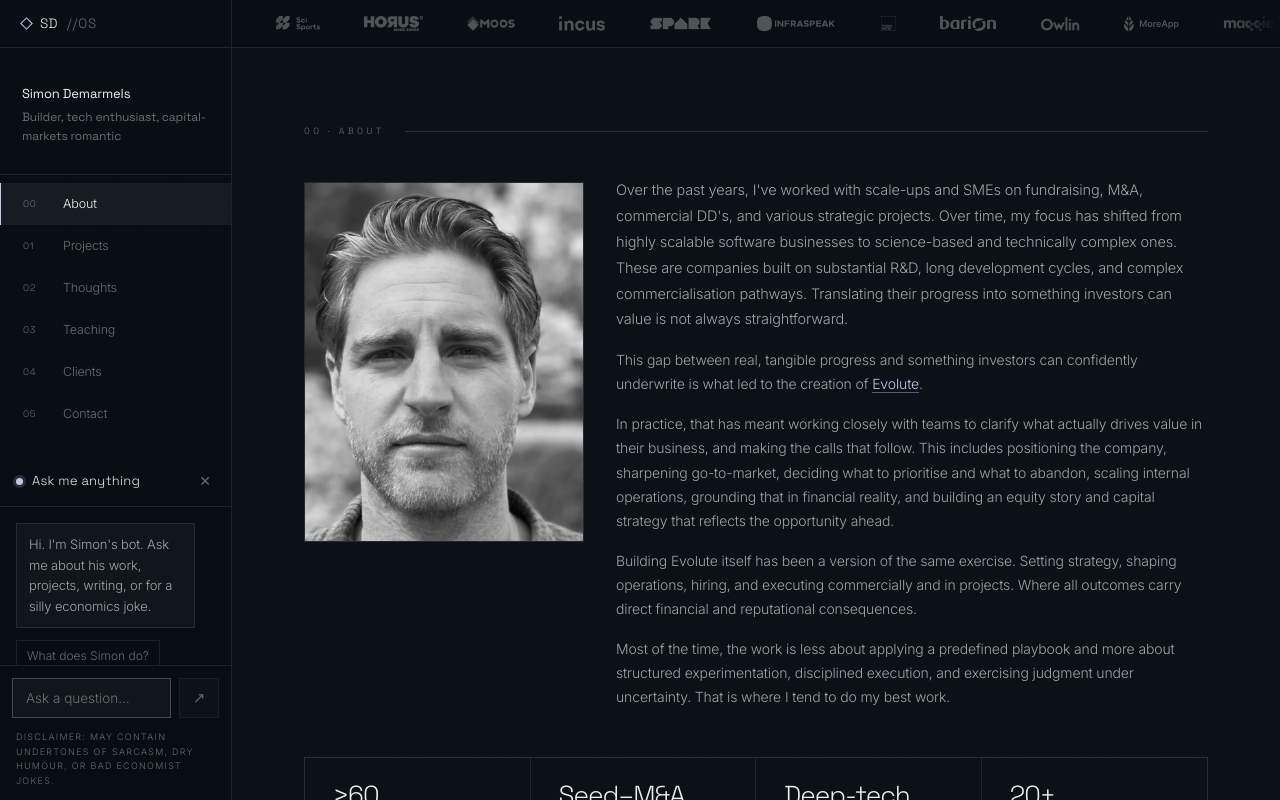
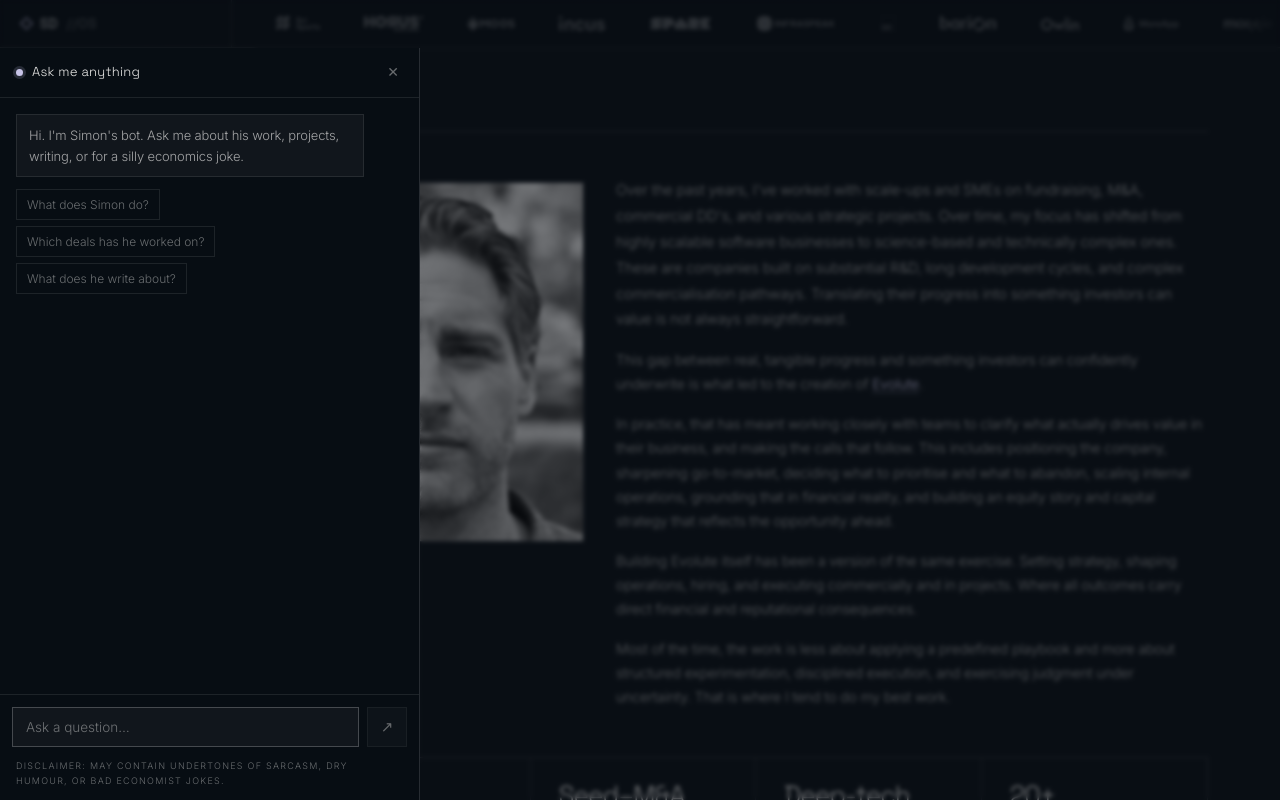
Before and after one commit to SD4444/My-website, a Next.js app: page / in a window 1280 px wide. Both pictures are taken after a click on the button "Ask me anything". Shown: the top 800 px of the page. Built offline with nearby package versions, Linux system fonts and the light colour scheme.

Commit message:
Bot popout: full-height drawer + dim backdrop; add Strategic Finance tag
Co-Authored-By: Claude Opus 4.8 <noreply@anthropic.com>

```diff
--- a/src/app/AskBot.tsx
+++ b/src/app/AskBot.tsx
@@ -11,24 +11,8 @@ export default function AskBot({ open, onClose }: { open: boolean; onClose: () =
   const [messages, setMessages] = useState<Msg[]>([]);
   const [input, setInput] = useState('');
   const [busy, setBusy] = useState(false);
-  const [panelTop, setPanelTop] = useState<number | null>(null);
   const logRef = useRef<HTMLDivElement>(null);
   const inputRef = useRef<HTMLInputElement>(null);
-
-  // Anchor the panel just below the last nav link ("Contact"), with breathing
-  // room, so it tucks under the navigation instead of covering it.
-  useEffect(() => {
-    if (!open) return;
-    const measure = () => {
-      if (window.innerWidth <= 720) { setPanelTop(null); return; }
-      const links = document.querySelectorAll('.sidebar nav a');
-      const last = links[links.length - 1] as HTMLElement | undefined;
-      setPanelTop(last ? Math.round(last.getBoundingClientRect().bottom + 22) : null);
-    };
-    measure();
-    window.addEventListener('resize', measure);
-    return () => window.removeEventListener('resize', measure);
-  }, [open]);
 
   useEffect(() => {
     if (logRef.current) logRef.current.scrollTop = logRef.current.scrollHeight;
@@ -92,12 +76,9 @@ export default function AskBot({ open, onClose }: { open: boolean; onClose: () =
   if (!open) return null;
 
   return (
-    <div
-      className="askbot-panel"
-      role="dialog"
-      aria-label="Site assistant"
-      style={panelTop != null ? ({ ['--askbot-top']: `${panelTop}px` } as React.CSSProperties) : undefined}
-    >
+    <>
+      <div className="askbot-backdrop" onClick={onClose} aria-hidden="true" />
+      <div className="askbot-panel" role="dialog" aria-label="Site assistant">
       <div className="askbot-head">
         <span className="askbot-dot" />
         <span>Ask me anything</span>
@@ -137,8 +118,9 @@ export default function AskBot({ open, onClose }: { open: boolean; onClose: () =
         />
         <button className="askbot-send" type="submit" disabled={busy || !input.trim()}>↗</button>
       </form>
-      <div className="askbot-foot">Disclaimer: may contain undertones of sarcasm, dry humour, or bad economist jokes.</div>
-    </div>
+        <div className="askbot-foot">Disclaimer: may contain undertones of sarcasm, dry humour, or bad economist jokes.</div>
+      </div>
+    </>
   );
 }
 
--- a/src/app/globals.css
+++ b/src/app/globals.css
@@ -312,11 +312,16 @@ textarea { min-height: 120px; resize: vertical; }
 .sidebar-ask:hover { background: var(--accent); color: #0A1016; }
 .sidebar-ask-dot { width: 6px; height: 6px; border-radius: 50%; background: currentColor; flex-shrink: 0; animation: askbotDot 2.4s ease-in-out infinite; }
 @keyframes askbotDot { 0%, 100% { opacity: 1; } 50% { opacity: .4; } }
+.askbot-backdrop {
+  position: fixed; inset: 0; z-index: 1000;
+  background: rgba(8,12,18,.5); backdrop-filter: blur(2px);
+  animation: fadeIn .18s ease;
+}
 .askbot-panel {
-  position: fixed; left: 0; top: var(--askbot-top, var(--header-h)); bottom: 0; z-index: 1001;
-  width: var(--nav-w);
+  position: fixed; left: 0; top: var(--header-h); bottom: 0; z-index: 1001;
+  width: 420px; max-width: calc(100vw - 24px);
   display: flex; flex-direction: column;
-  background: var(--bg-nav); border-right: 1px solid var(--border);
+  background: var(--bg-nav); border-right: 1px solid var(--border-md);
   animation: slideUp .22s ease;
 }
 .askbot-head {
--- a/src/app/page.tsx
+++ b/src/app/page.tsx
@@ -619,7 +619,7 @@ export default function Home() {
           </div>
 
           <div className="tag-row">
-            {['Strategy & Operations', 'GTM Strategy', 'Cross-functional Execution', 'M&A', 'Fundraising', 'Corporate Strategy', 'Capital Strategy', 'Management Advisory', 'Shareholder Alignment', 'Business Model Design', 'KPI Design', 'Scaling Operations'].map(tag => (
+            {['Strategy & Operations', 'GTM Strategy', 'Cross-functional Execution', 'Strategic Finance', 'M&A', 'Fundraising', 'Corporate Strategy', 'Capital Strategy', 'Management Advisory', 'Shareholder Alignment', 'Business Model Design', 'KPI Design', 'Scaling Operations'].map(tag => (
               <span key={tag} className="tag">{tag}</span>
             ))}
           </div>
```
